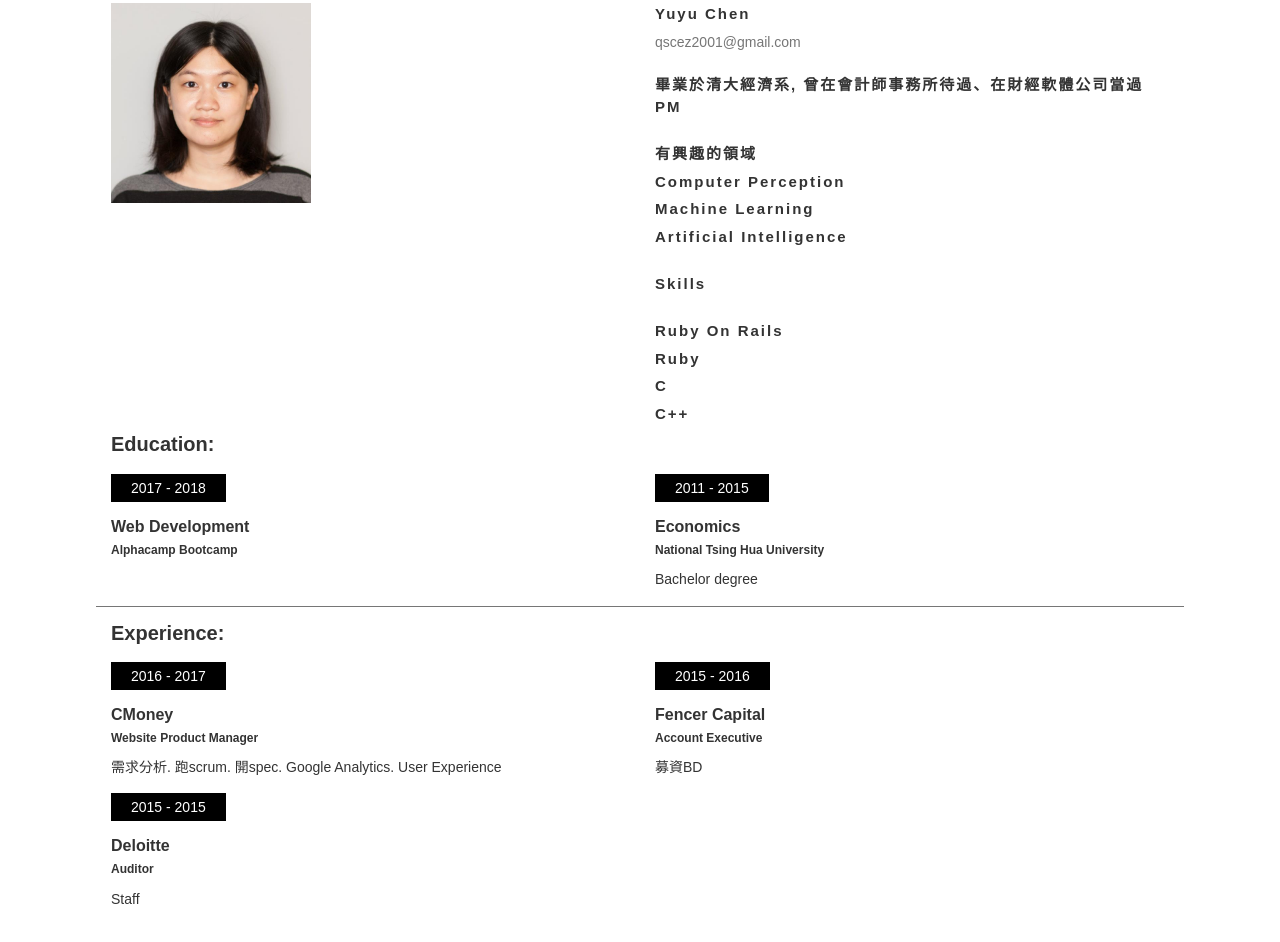
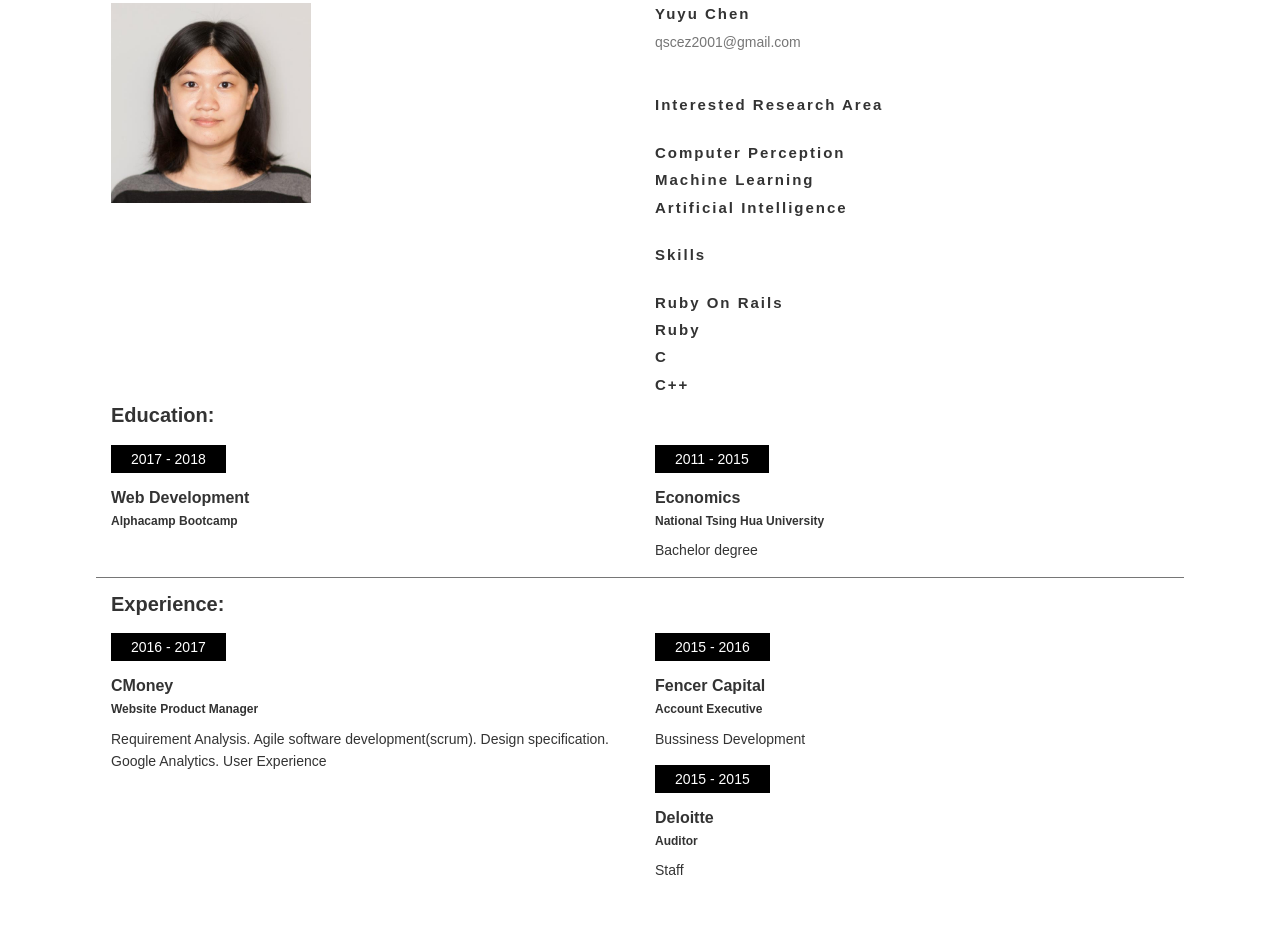
Before and after one commit to qscez2001/personal_web, a plain HTML site: page index.html in a window 1280 px wide. Shown: the part 222-1164 px from the top of the page. Drawn offline with Linux system fonts and the light colour scheme.

Commit message:
modify to all English

```diff
--- a/index.html
+++ b/index.html
@@ -60,9 +60,9 @@
             <h3>Yuyu Chen</h3>
             <p>qscez2001@gmail.com</p>
             <br>
-            <h3>畢業於清大經濟系, 曾在會計師事務所待過、在財經軟體公司當過PM</h3>
             <br>
-            <h3>有興趣的領域</h3>
+            <h3>Interested Research Area</h3>
+            <br>
             <h3>Computer Perception</h3>
             <h3>Machine Learning</h3>
             <h3>Artificial Intelligence</h3>
@@ -152,7 +152,7 @@
           <div class="resume-detail">
             <h4>CMoney</h4>
             <h6>website product manager</h6>
-            <p>需求分析. 跑scrum. 開spec. Google Analytics. User Experience</p>
+            <p>Requirement Analysis. Agile software development(scrum). Design specification. Google Analytics. User Experience</p>
           </div>
         </div>
 
@@ -161,7 +161,7 @@
           <div class="resume-detail">
             <h4>Fencer Capital</h4>
             <h6>Account Executive</h6>
-            <p>募資BD</p>
+            <p>Bussiness Development</p>
           </div>
         </div>
 
```
